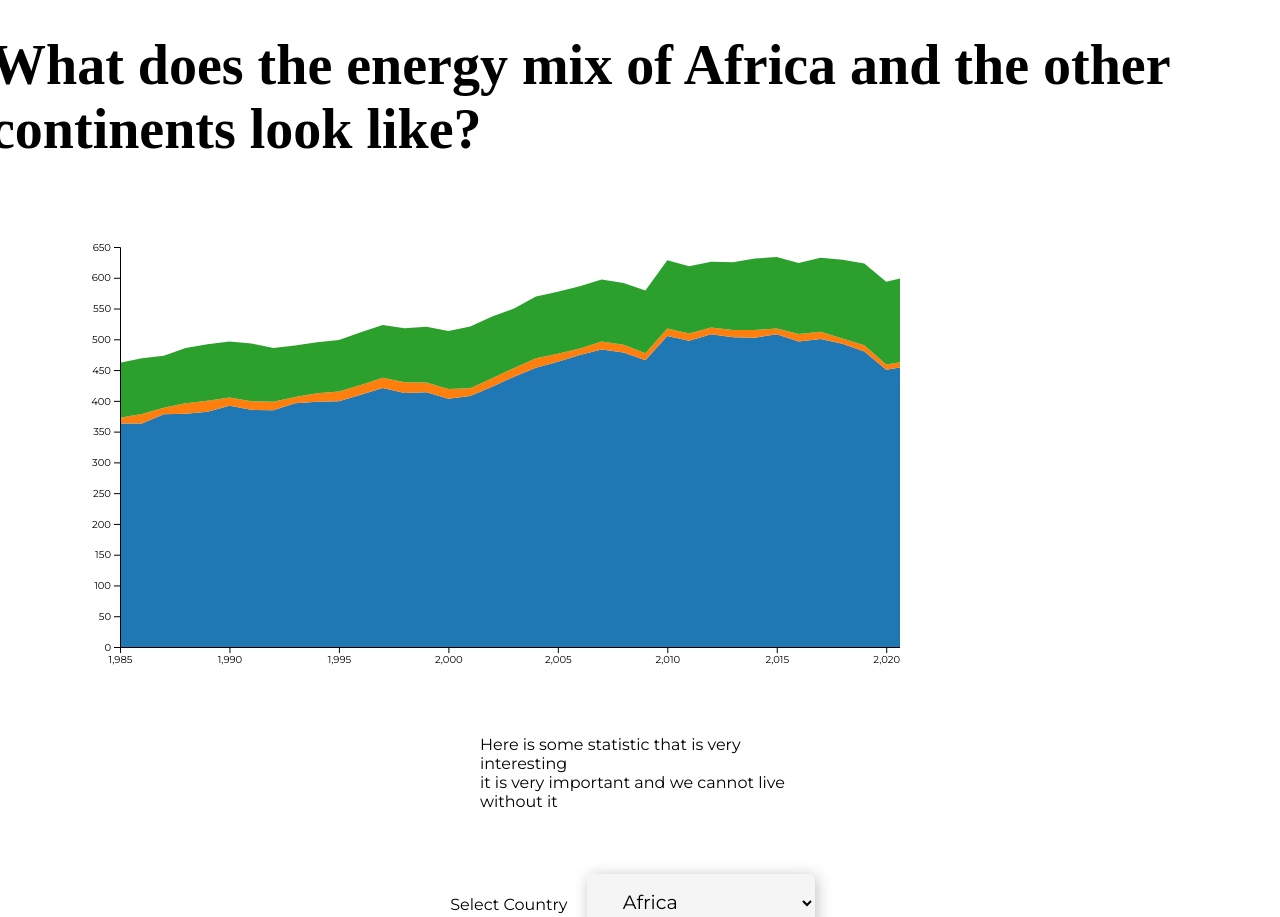
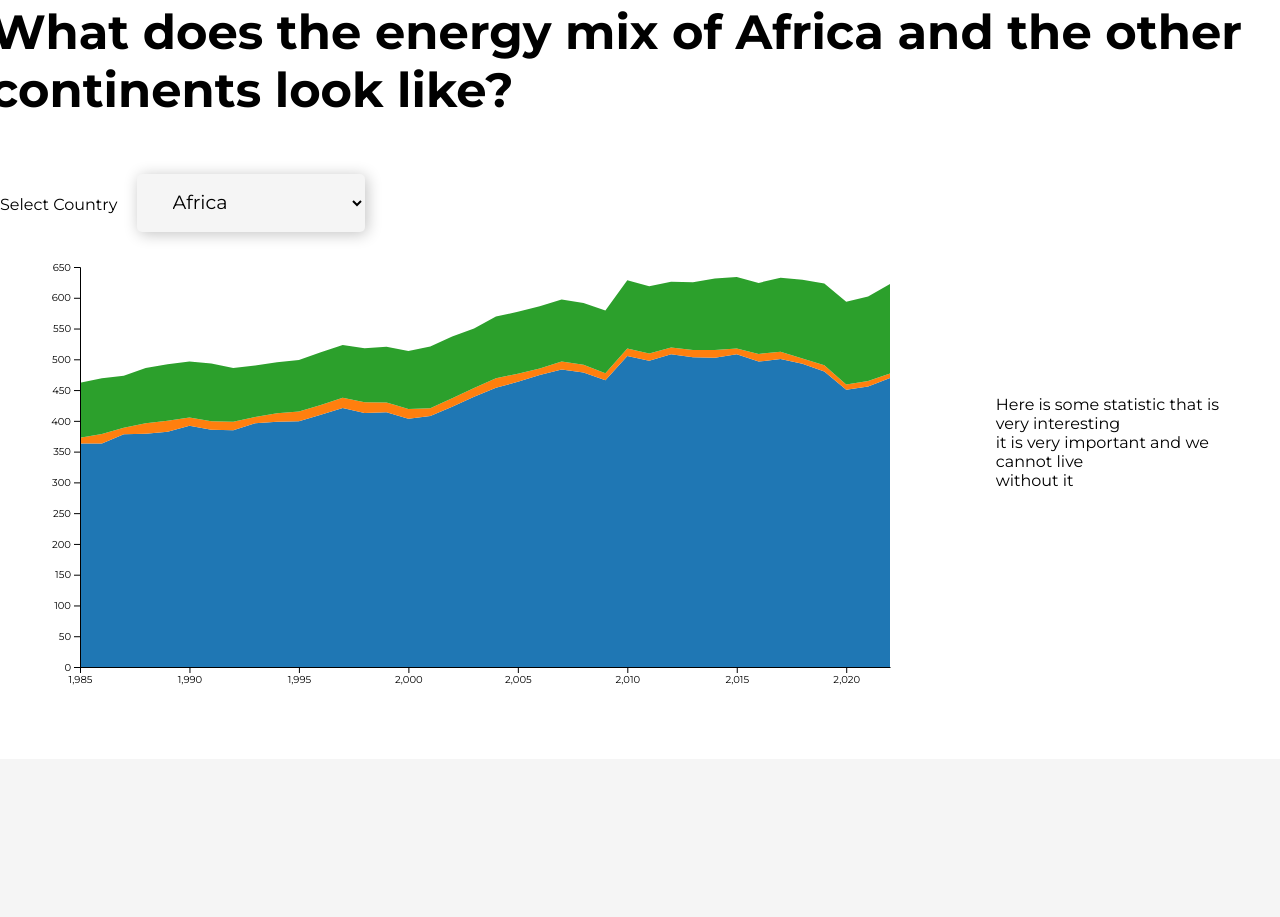
Before and after one commit to MikRahVin/semester_projekt, a website: page index.html in a window 1280 px wide. Shown: the part 1883-2800 px from the top of the page. Drawn offline with nearby package versions, Linux system fonts and the light colour scheme; no server answers.

Commit message:
Fixed positioning for dataviz2

```diff
--- a/areachart.js
+++ b/areachart.js
@@ -12,12 +12,11 @@
             d.Renewable_electricity = +d.Renewable_electricity;
         });
 
-        const svg = d3.select("#container2")
-        .append("svg")
+        const svg = d3.select("#areaChart")
         .attr("width", areaW)
         .attr("height", areaH + margin.bottom)
         .append("g")
-        .attr("transform", `translate(${margin.left}, ${margin.top})`);
+        .attr("transform", `translate(${margin.top})`);
 
 
         const x = d3.scaleLinear()
--- a/index.html
+++ b/index.html
@@ -29,13 +29,18 @@
 
     <div id="fullPage3" class="fullPage">
         <h2>What does the energy mix of Africa and the other continents look like?</h2>
-        <div id="container2" class="container"></div>
-        <p>Here is some statistic that is very interesting <br>
-            it is very important and we cannot live <br>
-            without it</p>
-        <div class="controls">
-            <label for="countrySelect"> Select Country</label>
-            <select id="countrySelect"></select>
+        <div id="container2" class="container">
+            <div id="areaChartContainer">
+                <div class="controls">
+                    <label for="countrySelect"> Select Country</label>
+                    <select id="countrySelect"></select>
+                    <svg id="areaChart"></svg>
+                </div>
+            </div>
+
+            <p>Here is some statistic that is very interesting <br>
+                it is very important and we cannot live <br>
+                without it</p>
         </div>
     </div>
 
--- a/styles.css
+++ b/styles.css
@@ -15,8 +15,7 @@ body {
 
 
 h1 {
-    font-size: 3.5rem;
-    font-family: 'Times New Roman', Times, serif;
+    font-size: 3rem;
     width: 1300px;
 
 }
@@ -24,6 +23,7 @@ h1 {
 p {
     margin: 3rem;
     width: 20rem;
+
 }
 
 span {
@@ -31,8 +31,7 @@ span {
 }
 
 h2{
-    font-size: 3.5rem;
-    font-family: 'Times New Roman', Times, serif;
+    font-size: 3rem;
     width: 1300px;
 
 }
@@ -147,10 +146,8 @@ h1, .container, #container3 {
     background-color: blue;
 }
 
-#container2{
-    display: flex;
-    flex-direction: row;
-}
+
+
 
 #legendContainer{
     display: flex;
@@ -210,3 +207,8 @@ h1, .container, #container3 {
 #container3 p{
     margin: 0;
 }
+
+#areaChartContainer{
+    display: flex;
+    flex-direction: column;
+}
```
